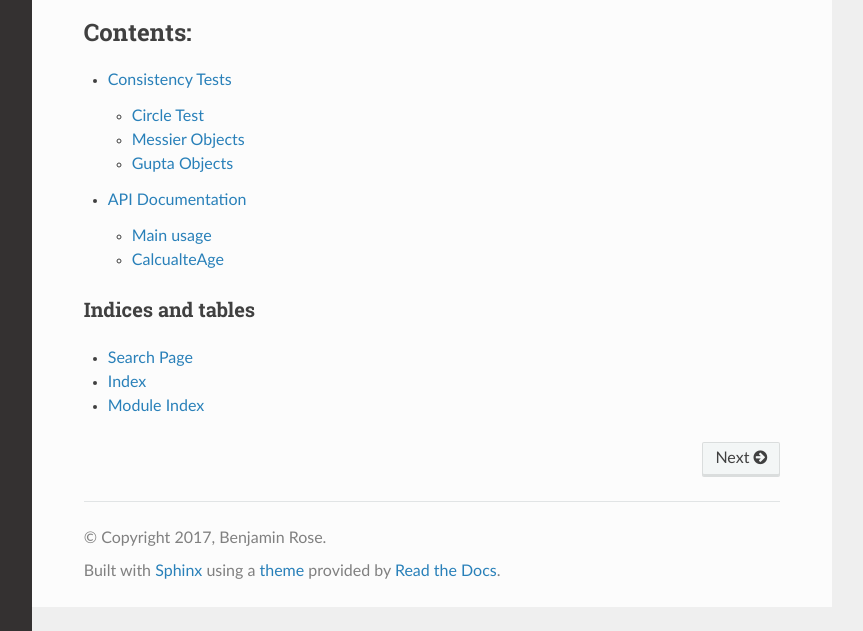
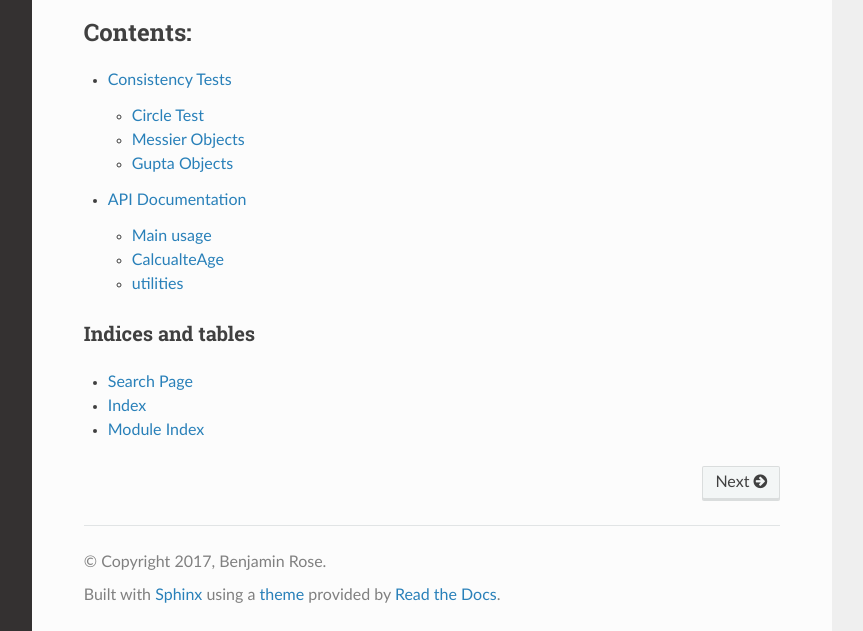
Before and after one commit to benjaminrose/MC-Age, a Sphinx documentation site: the page built from docs/index.rst, in a window 1280 px wide and 1151 px high, cut to the strip 520-1151 px from the top of the window. Shown: the whole strip, without its empty margins (268-1131 px from the left). Built offline with Sphinx 7.4.7 and the Read the Docs theme 2.0.0, drawn with Linux system fonts in a browser that asks for light colours; pages that are not in the unit, such as notebooks, are missing from menus.

Commit message:
Doc update/renaming files
But somehow sphinx autodocs still is fails.

```diff
--- a/docs/API-doc.rst
+++ b/docs/API-doc.rst
@@ -12,3 +12,9 @@
 
 .. automodule:: calculateAge
     :members:
+
+utilities
+------------
+
+.. automodule:: util
+    :members:
--- a/docs/index.rst
+++ b/docs/index.rst
@@ -41,7 +41,7 @@
    :caption: Contents:
 
    .. usage
-   circle-test
+   consistency-tests
    API-doc
 
 Indices and tables
```
Also changed, not shown: docs/consistency-tests.rst (renamed from docs/circle-test.rst).
